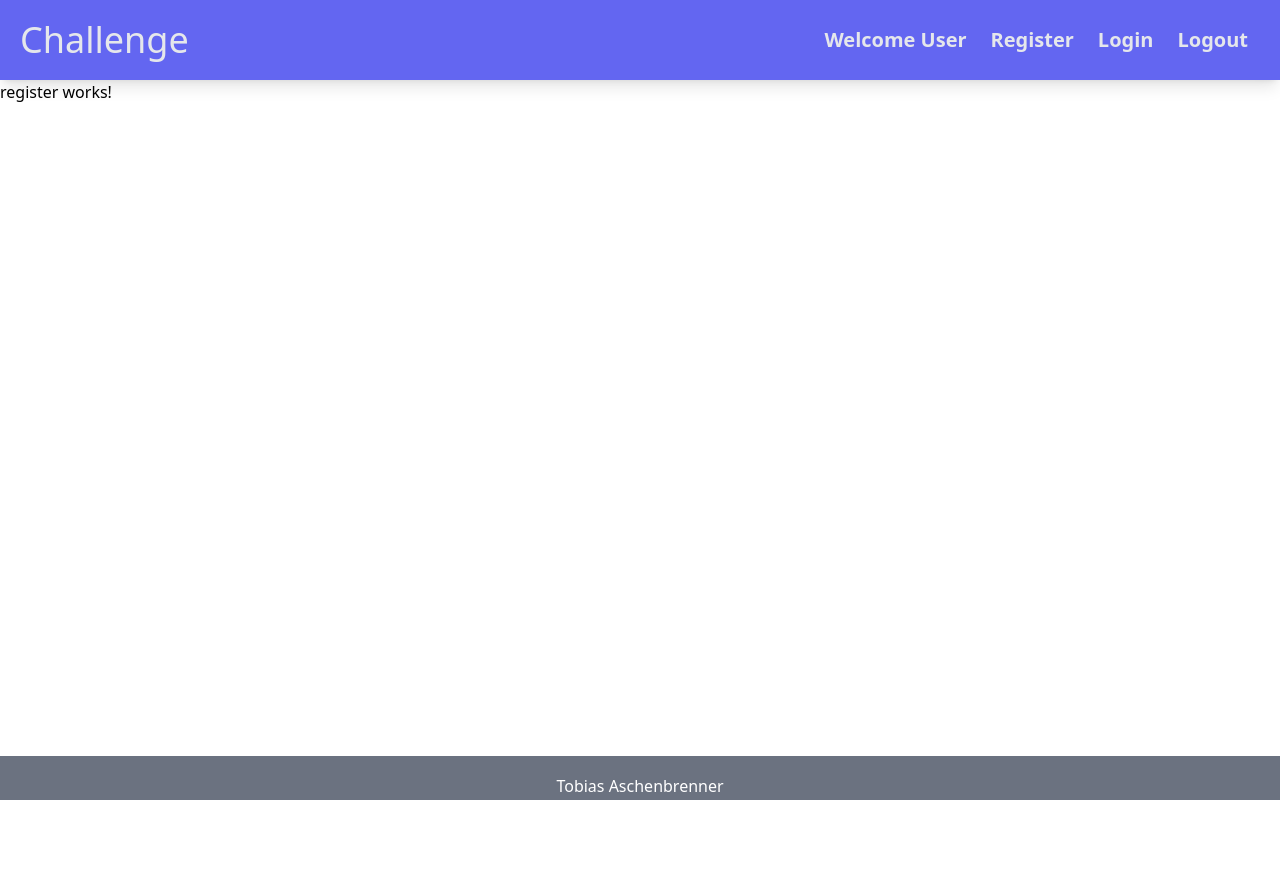
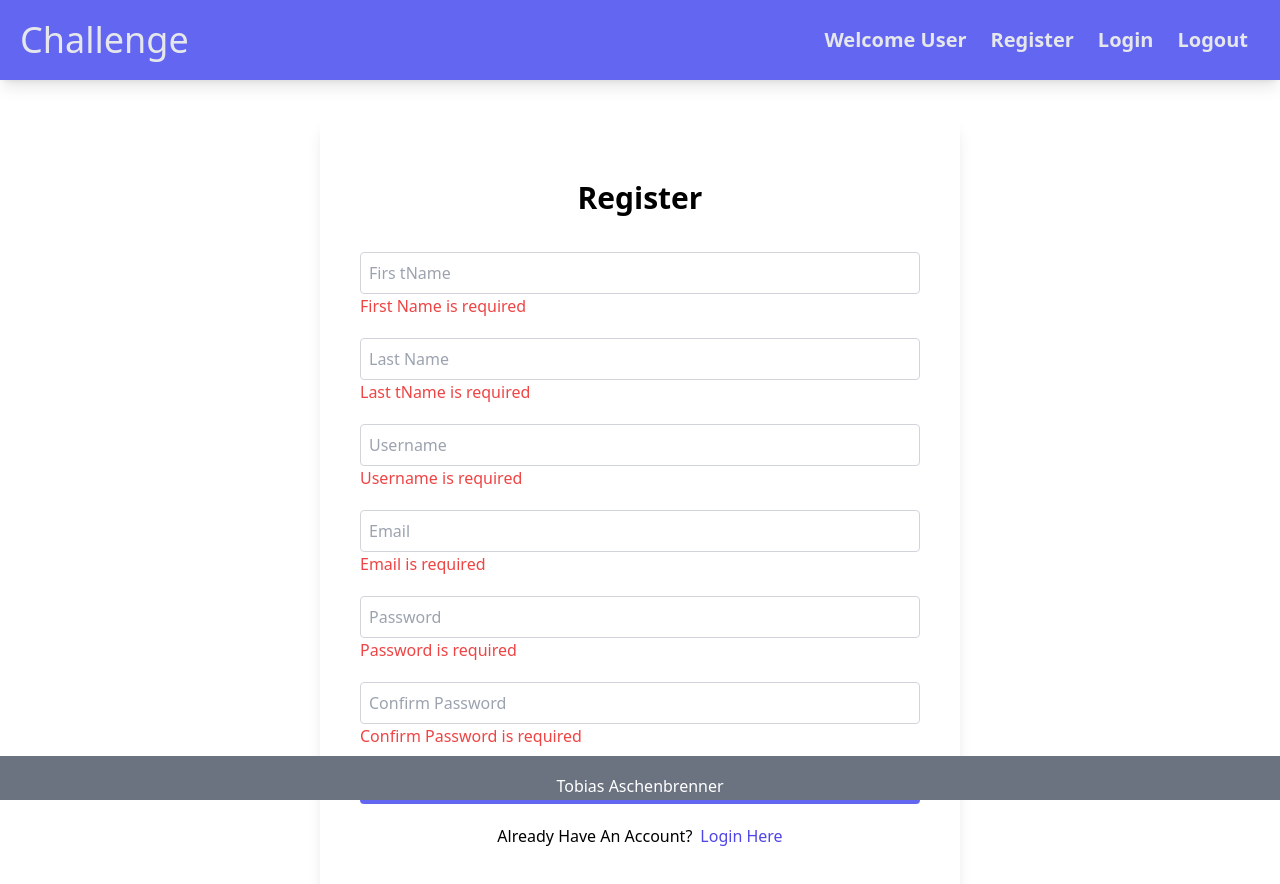
Before and after one commit to TobiasAschenbrenner/case-study-frontend, an Angular app: page /register in a window 1280 px wide. Shown: the top 884 px of the page. Before the commit the page ends 800 px from the top, so only its background shows below. Built offline with nearby package versions, Linux system fonts and the light colour scheme.

Commit message:
💄 Implement Register form UI with validation messages

```diff
--- a/src/app/pages/register/register.component.html
+++ b/src/app/pages/register/register.component.html
@@ -1 +1,58 @@
-<p>register works!</p>
+<div class="lg:w-3/6 mt-10 p-10 shadow-lg mx-auto">
+  <h3 class="text-3xl text-center font-semibold py-5">Register</h3>
+  <form class="flex flex-col">
+    <div class="flex flex-col mt-4 mb-1">
+      <input
+        class="p-2 border border-gray-300 rounded"
+        type="text"
+        placeholder="Firs tName"
+      />
+      <span class="text-red-500">First Name is required</span>
+    </div>
+    <div class="flex flex-col mt-4 mb-1">
+      <input
+        class="p-2 border border-gray-300 rounded"
+        type="text"
+        placeholder="Last Name"
+      />
+      <span class="text-red-500">Last tName is required</span>
+    </div>
+    <div class="flex flex-col mt-4 mb-1">
+      <input
+        class="p-2 border border-gray-300 rounded"
+        type="text"
+        placeholder="Username"
+      />
+      <span class="text-red-500">Username is required</span>
+    </div>
+    <div class="flex flex-col mt-4 mb-1">
+      <input
+        class="p-2 border border-gray-300 rounded"
+        type="text"
+        placeholder="Email"
+      />
+      <span class="text-red-500">Email is required</span>
+    </div>
+    <div class="flex flex-col mt-4 mb-1">
+      <input
+        class="p-2 border border-gray-300 rounded"
+        type="text"
+        placeholder="Password"
+      />
+      <span class="text-red-500">Password is required</span>
+    </div>
+    <div class="flex flex-col mt-4 mb-1">
+      <input
+        class="p-2 border border-gray-300 rounded"
+        type="text"
+        placeholder="Confirm Password"
+      />
+      <span class="text-red-500">Confirm Password is required</span>
+    </div>
+    <button class="bg-indigo-500 p-2 rounded mt-3 text-white">Submit</button>
+  </form>
+  <div class="flex justify-center mt-5">
+    <span>Already Have An Account?</span>
+    <a class="text-indigo-600 ml-2 cursor-pointer">Login Here</a>
+  </div>
+</div>
```
